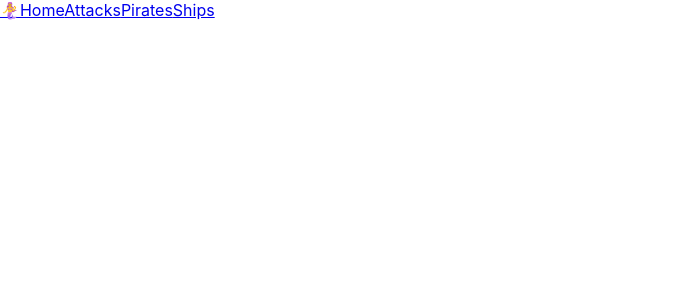
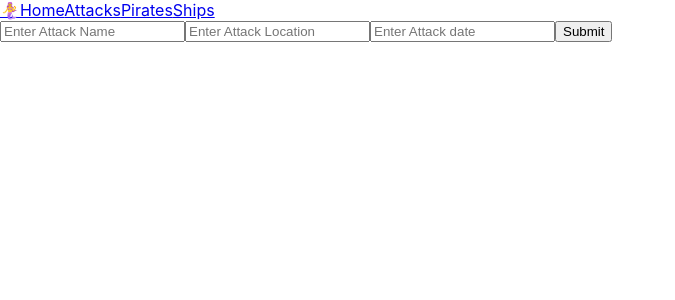
Before and after one commit to kdb23/lil_stinkers_hearties, a React (Create React App) app in the folder client/: page /forms in a window 1280 px wide. Shown: the top 300 px of the page, without its empty margins (0-675 px from the left). Built offline with nearby package versions, Linux system fonts and the light colour scheme; no server answers.

Commit message:
adding form

```diff
--- a/client/src/App.js
+++ b/client/src/App.js
@@ -5,6 +5,7 @@ import {Route, Switch} from 'react-router-dom'
 import ShipContainer from './ShipContainer'
 import AttackContainer from './AttackContainer'
 import PiratesContainer from './PiratesContainer'
+import Form from './Form'
 
 
 function App() {
@@ -31,7 +32,10 @@ function App() {
         .then((r) => r.json())
         .then(setPirates)
     }, [])
+    const addAttackState = (newAttackObj) => {
+      setAttacks([newAttackObj, ...attacks])
 
+    }
 
 
   return (
@@ -47,6 +51,9 @@ function App() {
         <Route exact path = '/pirates'>
           <PiratesContainer pirates={pirates} />
         </Route>
+        <Route exact path = '/forms'>
+          <Form addAttack = {addAttackState}/>
+        </Route>
       </Switch>
     </div>
   );
--- a/client/src/Form.js
+++ b/client/src/Form.js
@@ -0,0 +1,66 @@
+import {useState} from 'react'
+
+
+
+
+function Form({addAttack}) {
+    const [attackName, setAttackName] = useState('');
+    const [attackLocation, setAttackLocation] = useState('');
+    const [attackDate, setAttackDate] = useState('');
+
+    const handleSubmit = (e) => {
+        e.preventDefault();
+        let attackObj = {
+            name: attackName,
+            location: attackLocation,
+            date: attackDate
+
+        };
+        fetch("/attacks", {
+            method: "POST",
+            headers: {'Content-Type': 'application/json'},
+            body: JSON.stringify(attackObj),
+        })
+            .then((response) => response.json())
+            .then(addAttack)
+        e.target.reset()
+
+    };
+
+    return (
+        <div>
+            <form onSubmit= {handleSubmit}className="form">
+                <input
+                    type="text"
+                    id="name"
+                    name="name"
+                    onChange={(e) => setAttackName(e.target.value)}
+                    placeholder= "Enter Attack Name"
+                />
+
+
+                <input
+                    type="text"
+                    id="location"
+                    name="location"
+                    onChange={(e) => setAttackLocation(e.target.value)}
+                    placeholder= "Enter Attack Location"
+                />
+                <input
+                    type="text"
+                    id= "date"
+                    name="date"
+                    onChange={(e) => setAttackDate(e.target.value)}
+                    placeholder= "Enter Attack date"
+                />
+                <button>
+                    Submit
+                </button>
+            </form>
+        </div>
+
+    )
+
+
+}
+export default Form
```
Also changed, not shown: 1 other file (tests, documents, lock files or other folders).
